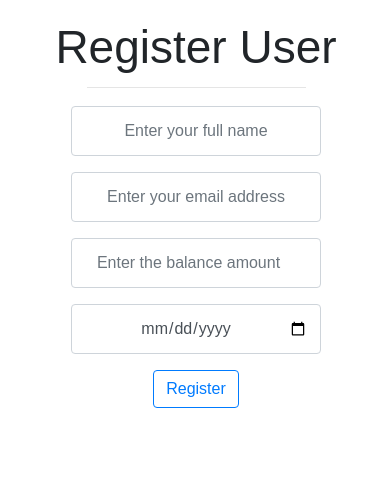
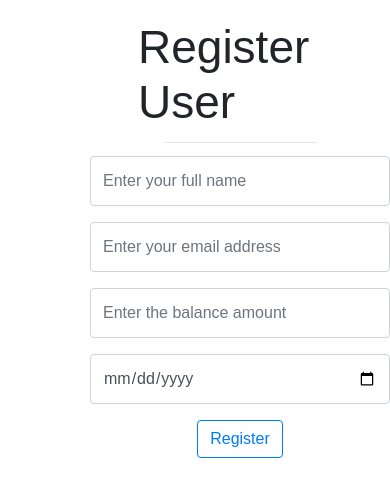
Before and after one commit to hussein-hub/Banking-System, a Django app: page /register/ in a window 390 px wide. Shown: the part 48-547 px from the top of the page. Run offline with Django 3.2, Linux system fonts and the light colour scheme; some web fonts are replaced.

Commit message:
Revert "register user page made responsive"
This reverts commit 43790be2f6c20994a9941c1d775b5cd144349f69.

```diff
--- a/bankingApp/settings.py
+++ b/bankingApp/settings.py
@@ -22,7 +22,8 @@ BASE_DIR = Path(__file__).resolve().parent.parent
 # See https://docs.djangoproject.com/en/3.1/howto/deployment/checklist/
 
 # SECURITY WARNING: keep the secret key used in production secret!
-SECRET_KEY = 'cdca95b2e9b9940b45238072b3127dea8ba770af0d6768ce'
+SECRET_KEY = os.environ.get('SECRET_KEY')
+
 # SECURITY WARNING: don't run with debug turned on in production!
 DEBUG = True
 
--- a/main/templates/main/registerUser.html
+++ b/main/templates/main/registerUser.html
@@ -21,38 +21,11 @@
 </a>
 {% endblock %}
 {% block title %} <title>Register</title> {% endblock %}
-{% block style %}
-<style>
-	.adjust {
-		width: 400px;
-		height: 50px;
-		text-align: center
-	}
-	.placement {
-		padding-left: 5.5rem;
-		padding-right: 1.75rem;
-		margin-bottom: 5rem
-	}
-	@media screen and (max-width: 767px) {
-		.placement {
-			padding-left: 0rem;
-			padding-right: 1.75rem;
-			margin-bottom: 5rem
-		}
-	}
-	@media screen and (max-width: 425px) {
-		.adjust {
-			width: 250px;
-			height: 50px;
-			text-align: center
-		}
-	}
-</style>
-{% endblock %}
 {% block content %}
 
 <div
-	class="container placement"
+	class="container"
+	style="padding-left: 5.5rem; padding-right: 1.75rem; margin-bottom: 5rem"
 >
 	{% if messages %} {% for message in messages %}
 	<div class="alert alert-{{ message.tags }}">{{ message }}</div>
@@ -94,44 +67,48 @@
 						{% csrf_token %}
 						<div class="form-group">
 							<input
+								style="width: 300px; height: 50px"
 								type="text"
 								name="name"
 								step="0.01"
 								required=""
 								id="id_name"
-								class="form-control adjust"
+								class="form-control"
 								placeholder="Enter your full name"
 							/>
 						</div>
 						<div class="form-group">
 							<input
 								type="email"
+								style="width: 300px; height: 50px"
 								name="email"
 								required=""
-								class="form-control adjust"
+								class="form-control"
 								id="id_email"
 								placeholder="Enter your email address"
 							/>
 						</div>
 						<div class="form-group">
 							<input
+								style="width: 300px; height: 50px"
 								type="number"
 								name="balance"
 								step="0.01"
 								required=""
 								id="id_balance"
-								class="form-control adjust"
+								class="form-control"
 								placeholder="Enter the balance amount"
 							/>
 						</div>
 						<div class="form-group">
 							<input
+								style="width: 300px; height: 50px"
 								type="date"
 								name="dateCreated"
 								step="0.01"
 								required=""
 								id="id_dateCreated"
-								class="form-control adjust"
+								class="form-control"
 							/>
 						</div>
 						<input
```
